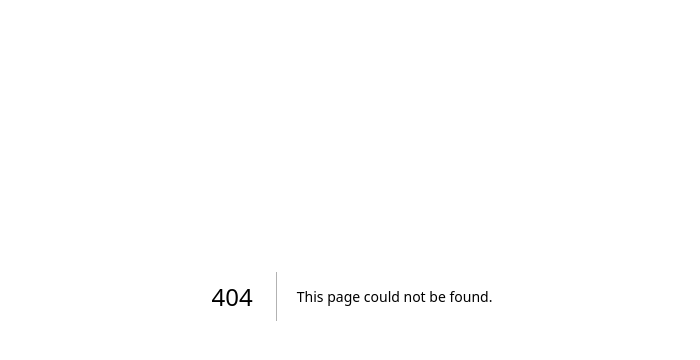
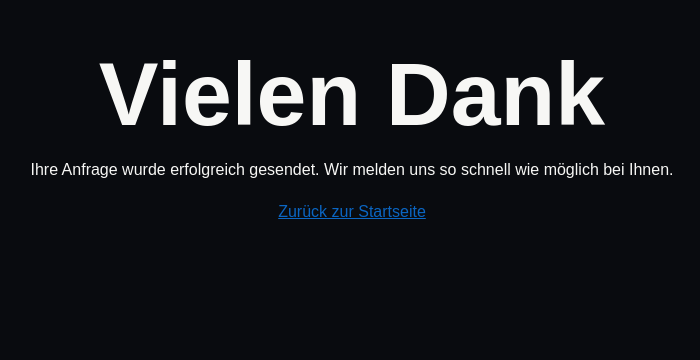
Before and after one commit to naviumzug/navi-umzug, a Next.js app: page /danke in a window 1280 px wide. Before the commit this address had no page. Shown: the part 104-464 px from the top of the page, without its empty margins (288-988 px from the left). Built offline with nearby package versions, Linux system fonts and the light colour scheme.

Commit message:
Add /danke success page with noindex metadata

```diff
--- /dev/null
+++ b/app/danke/page.js
@@ -0,0 +1,19 @@
+export const metadata = {
+  title: 'Danke – Navi Umzug',
+  description: 'Vielen Dank — Ihre Anfrage wurde erfolgreich gesendet.',
+  robots: 'noindex'
+};
+
+export default function DankePage() {
+  return (
+    <main style={{display:'flex',alignItems:'center',justifyContent:'center',minHeight:'60vh',padding:'2rem'}}>
+      <div style={{maxWidth:720,textAlign:'center'}}>
+        <h1>Vielen Dank</h1>
+        <p>Ihre Anfrage wurde erfolgreich gesendet. Wir melden uns so schnell wie möglich bei Ihnen.</p>
+        <p>
+          <a href="/" style={{color:'#0b66c3',textDecoration:'underline'}}>Zurück zur Startseite</a>
+        </p>
+      </div>
+    </main>
+  );
+}
```
